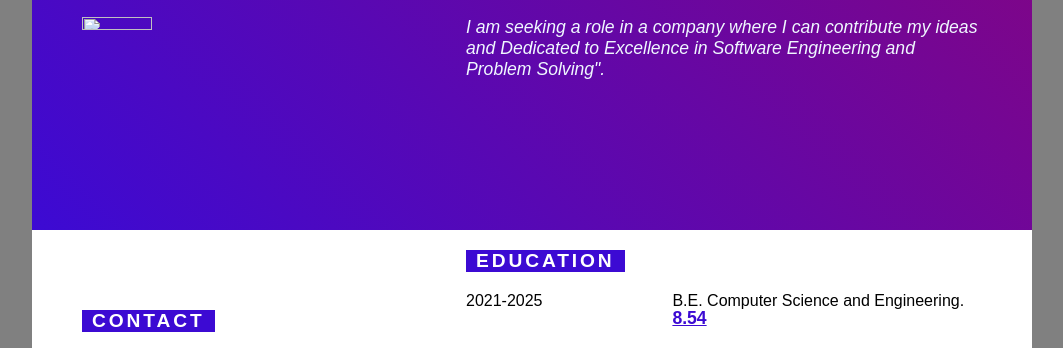
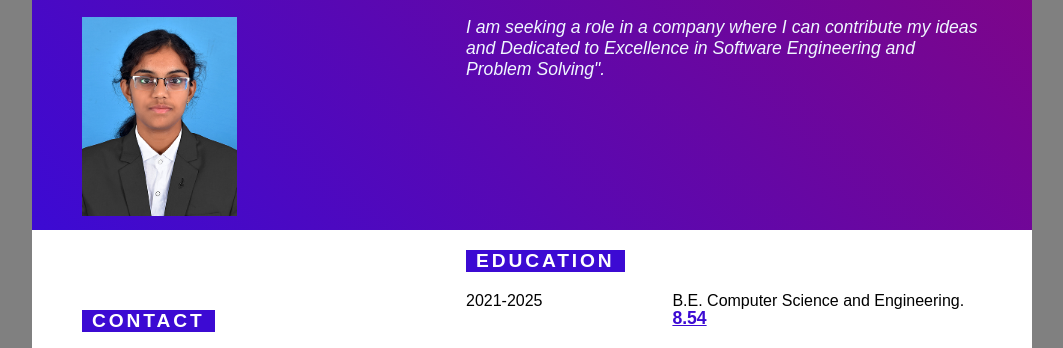
Before and after one commit to Keerthana-Singaravel/Resume-Model, a plain HTML site: page index.html in a window 1280 px wide. Shown: the part 170-518 px from the top of the page, without its empty margins (108-1171 px from the left). Drawn offline with nearby package versions, Linux system fonts and the light colour scheme.

Commit message:
Update index.html

```diff
--- a/index.html
+++ b/index.html
@@ -23,7 +23,7 @@
 
                     <div class="leftside">
                         <div class="imgbx">
-                            <img src="images//A-1336(Ok).jpg">
+                            <img src="A-1336(Ok).jpg">
                         </div>
                     </div>
 
```
